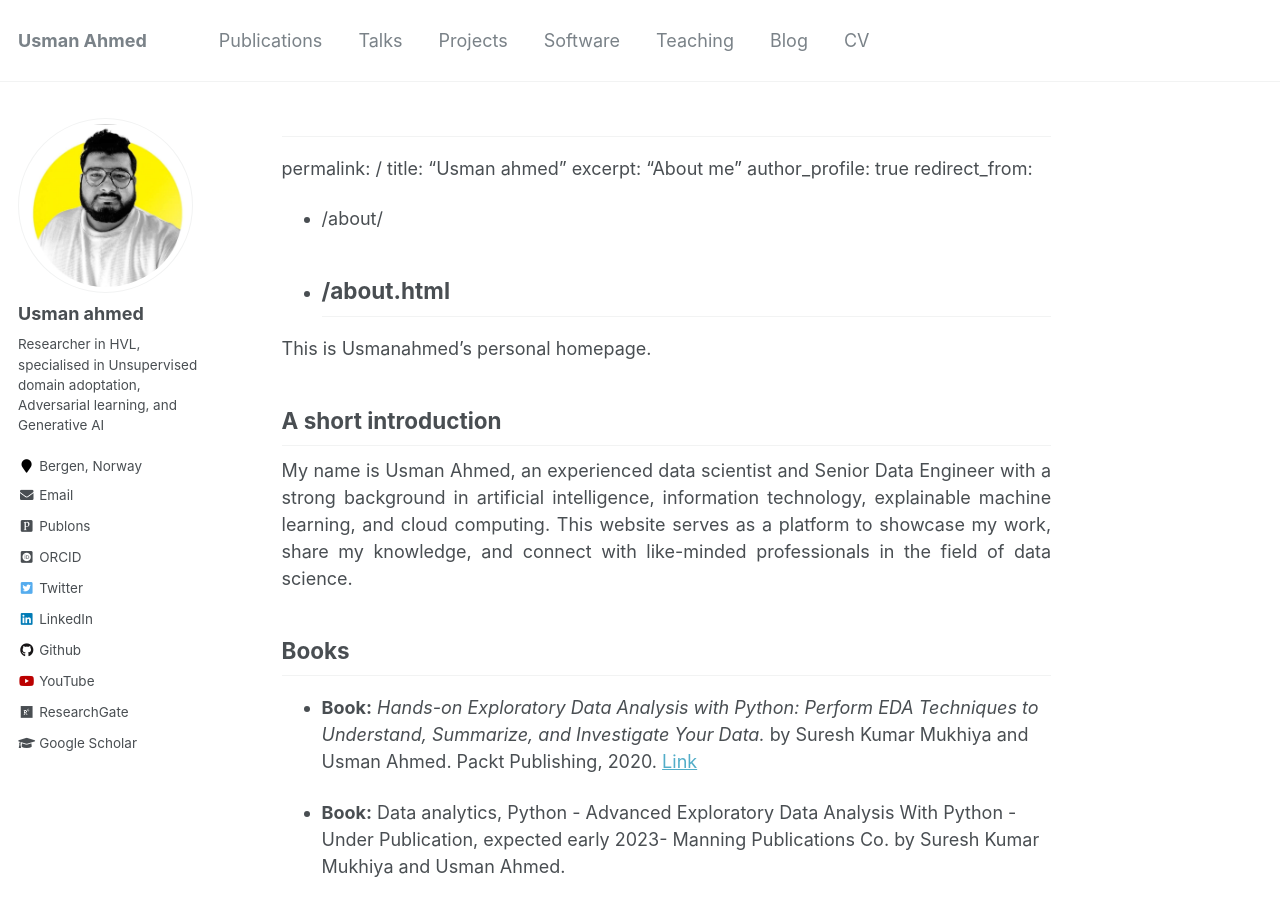
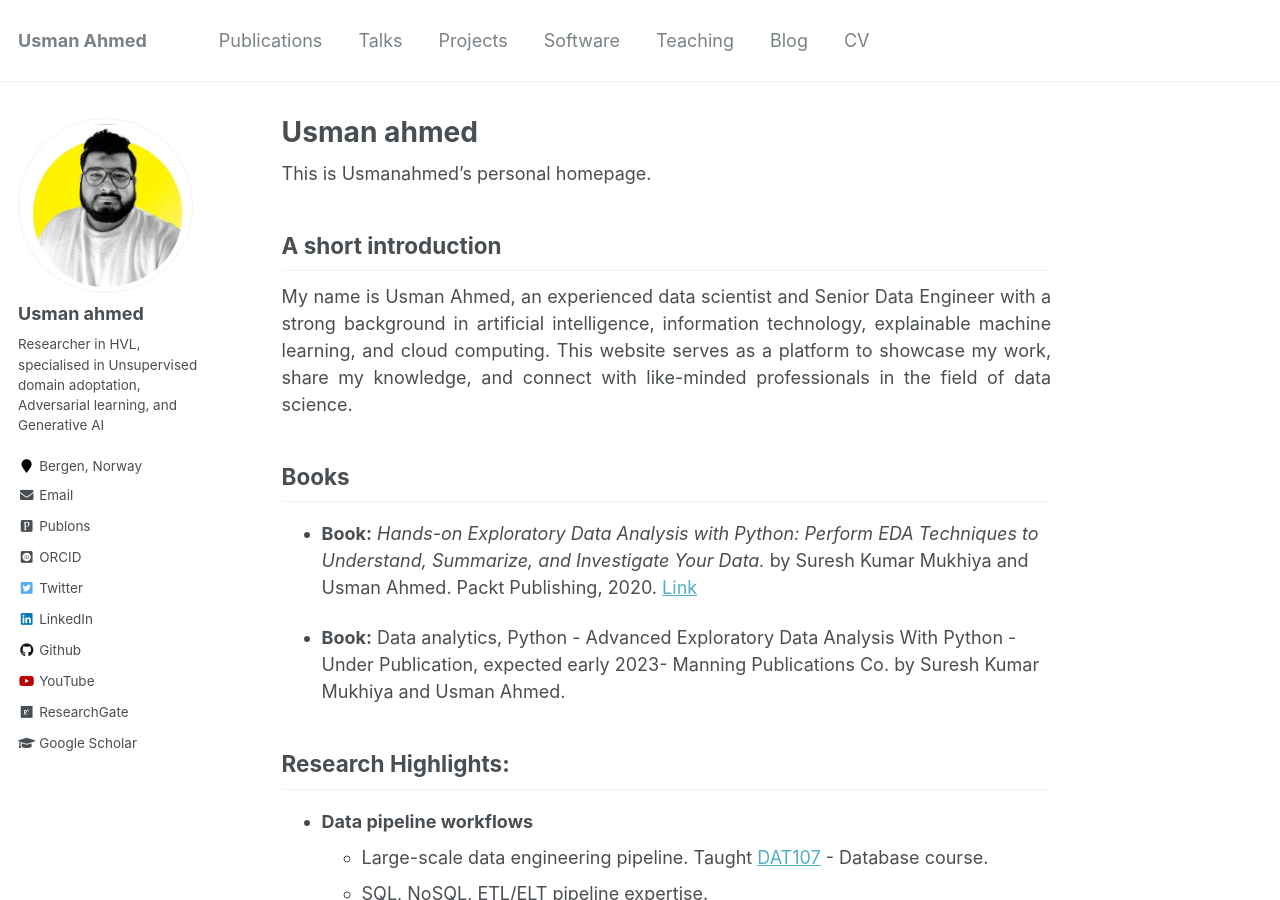
Before and after one commit to iusmanahmed/iusmanahmed.github.io, a Jekyll site: the page built from _pages/about.md, in a window 1280 px wide and 900 px high. Built offline with Jekyll 4.4.1, drawn with Linux system fonts in a browser that asks for light colours; some web fonts are replaced; our own code applies the rules of GitHub Pages for plain Markdown files; some of the changed lines change nothing that is shown.

Commit message:
update about

```diff
--- a/_pages/about.md
+++ b/_pages/about.md
@@ -1,5 +1,3 @@
-<meta name="google-site-verification" content="kwEBDeOltaBKdCi5FORyVB51mYj__N6G6_KE4SxcEiQ" />
-
 ---
 permalink: /
 title: "Usman ahmed"
```
